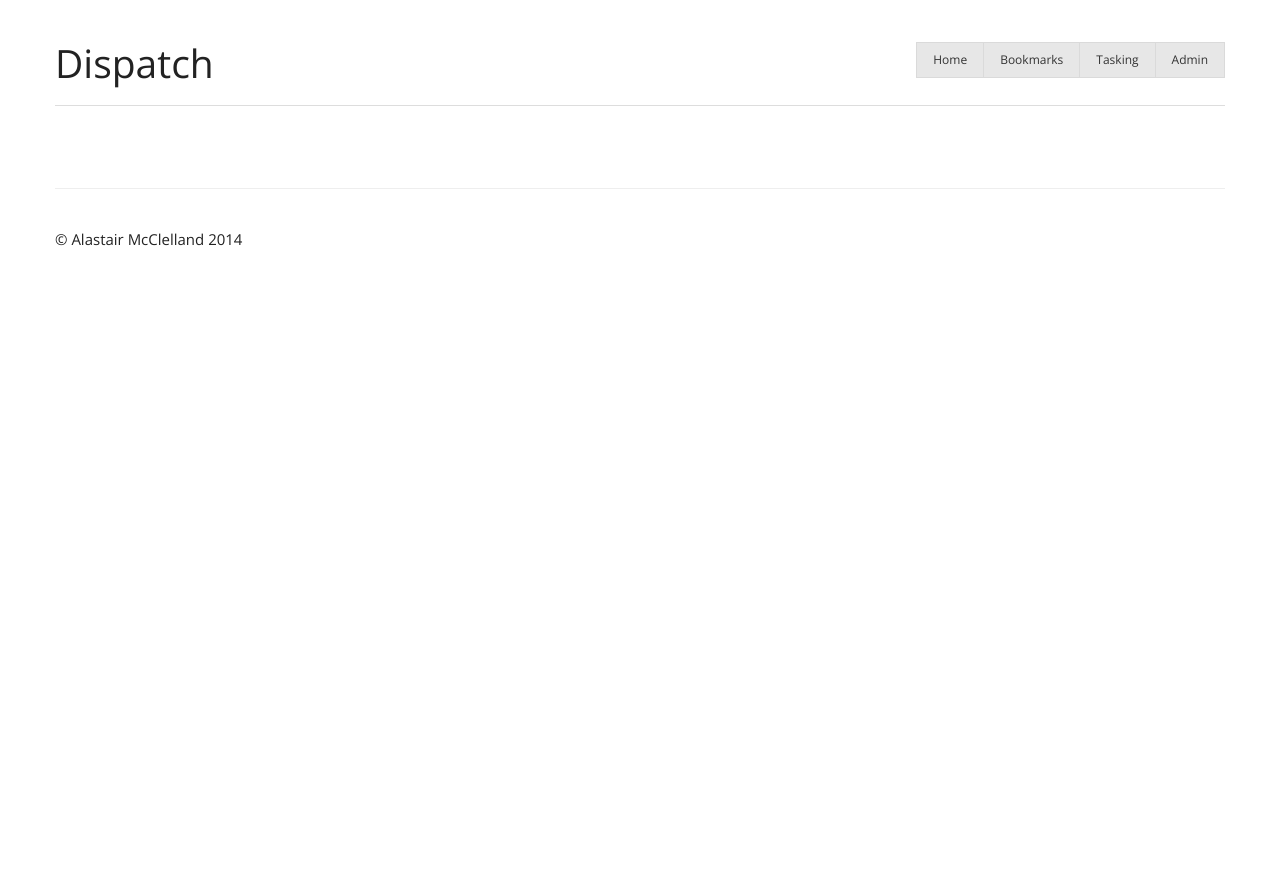
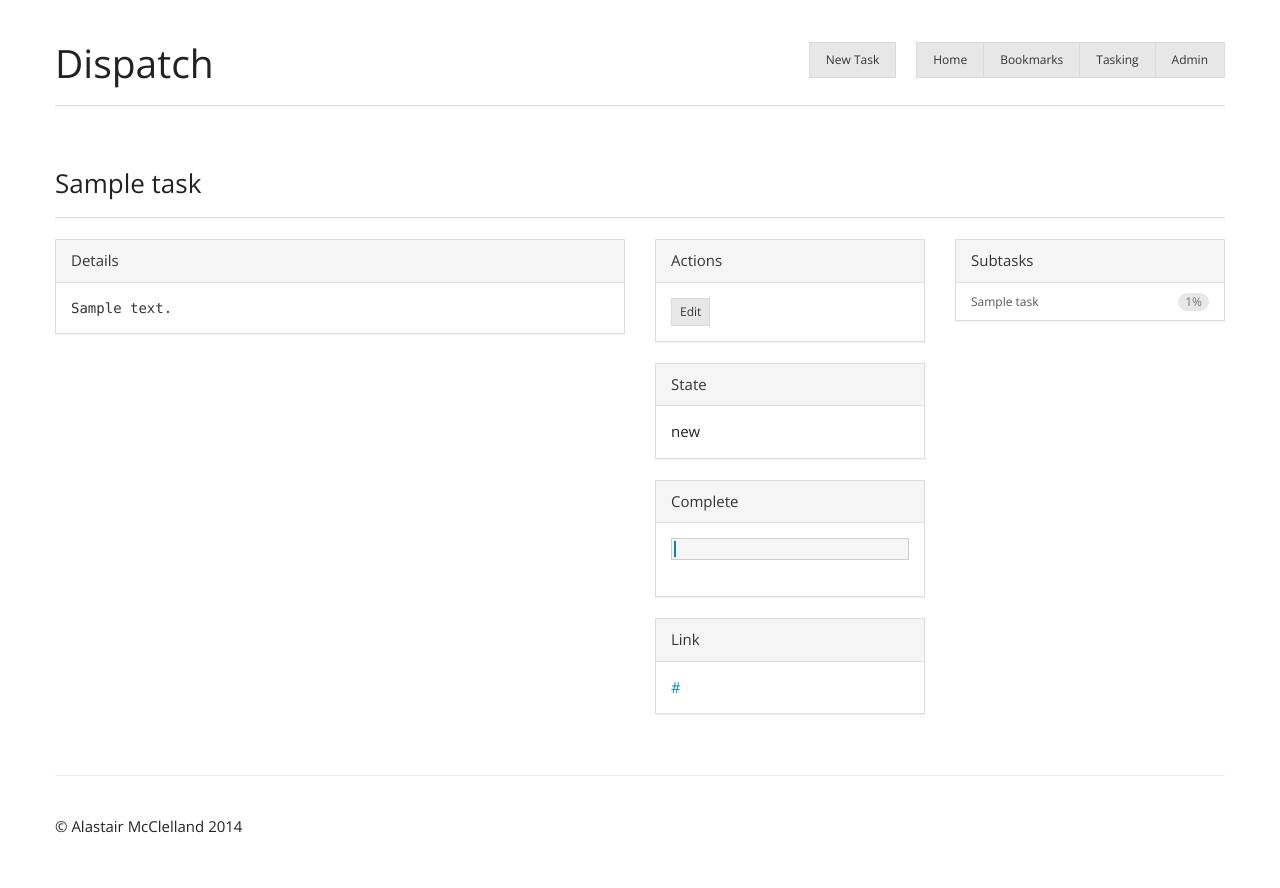
Before and after one commit to almcc/dispatch, a Django app: page /tasking/task/1/ in a window 1280 px wide. Before the commit the page ends 246 px from the top, so only its background shows below. Run offline with Django 3.2, Linux system fonts and the light colour scheme; tables that the repository leaves empty hold one stand-in row (values such as "Sample post"); some libraries are stand-ins or nearby versions.

Commit message:
Custom task view

```diff
--- a/webapp/tasking/models.py
+++ b/webapp/tasking/models.py
@@ -8,11 +8,11 @@ class Task(models.Model):
         ('finished', 'Finished')
     )
     name = models.CharField(default = '', max_length = 100)
-    description = models.TextField()
-    state = models.CharField(default = 'default', max_length = 10, choices=STATE_CHOICES)
-    complete = models.IntegerField()
-    link = models.URLField(default = '', max_length = 400)
-    subtasks = models.ManyToManyField("self", blank=True)
+    description = models.TextField(default = '', blank=True)
+    state = models.CharField(default = 'new', max_length = 10, choices=STATE_CHOICES)
+    complete = models.IntegerField(default = 0, blank=True)
+    link = models.URLField(default = '', max_length = 400, blank=True)
+    subtasks = models.ManyToManyField("self", blank=True, symmetrical=False)
     created_at = models.DateTimeField(auto_now_add = True)
     updated_at = models.DateTimeField(auto_now = True)
 
--- /dev/null
+++ b/webapp/tasking/templates/tasking/view-task.html
@@ -0,0 +1,71 @@
+{% extends "base.html" %}
+{% load extras %}
+
+{% block controls %}
+    <a href="/tasking/task" class="btn btn-sm btn-default">New Task</a>
+{% endblock controls %}
+
+{% block content %}
+    <div class="container-fluid">
+        <div class="row">
+            <div class="col-md-12">
+                <div class="page-header">
+                    <h3>{{ instance.name }}</h3>
+                </div>
+            </div>
+        </div>
+        <div class="row">
+            <div class="col-md-6">
+                <div class="panel panel-default">
+                    <div class="panel-heading">Details</div>
+                    <div class="panel-body">
+                        <pre style="border:0px;background-color:white; padding:0px; margin:0px;">{{ instance.description }}</pre>
+                    </div>
+                </div>
+            </div>
+            <div class="col-md-3">
+                <div class="panel panel-default">
+                    <div class="panel-heading">Actions</div>
+                    <div class="panel-body">
+                        <div class="btn-group">
+                        <a class="btn btn-xs btn-default" href="/tasking/task/edit/{{ instance.pk }}/">Edit</a>
+                    </div>
+                    </div>
+                </div>
+                <div class="panel panel-default">
+                    <div class="panel-heading">State</div>
+                    <div class="panel-body">
+                        {{ instance.state }}
+                    </div>
+                </div>
+                <div class="panel panel-default">
+                    <div class="panel-heading">Complete</div>
+                    <div class="panel-body">
+                        <div class="progress">
+                            <div class="progress-bar" role="progressbar" aria-valuenow="{{ instance.complete }}" aria-valuemin="0" aria-valuemax="100" style="width: {{ instance.complete }}%;"></div>
+                        </div>
+                    </div>
+                </div>
+                <div class="panel panel-default">
+                    <div class="panel-heading">Link</div>
+                    <div class="panel-body">
+                        <a href="{{ instance.link }}">{{ instance.link }}</a>
+                    </div>
+                </div>
+            </div>
+            <div class="col-md-3">
+                <div class="panel panel-default">
+                    <div class="panel-heading">Subtasks</div>
+                    <ul class="list-group">
+                        {% for task in instance.subtasks.all %}
+                            <a class="list-group-item" href="/tasking/task/{{ task.pk }}/">
+                                <span class="badge">{{ task.complete }}%</span>
+                                {{ task.name }}
+                            </a>
+                        {% endfor %}
+                    </ul>
+                </div>
+            </div>
+        </div>
+    </div>
+{% endblock content %}
--- a/webapp/tasking/views.py
+++ b/webapp/tasking/views.py
@@ -23,8 +23,7 @@ def newTask(request):
 
 def viewTask(request, modelId):
     instance = Task.objects.get(pk=modelId)
-    model = model_to_dict(instance)
-    return render(request, 'view-model.html', { 'model': model })
+    return render(request, 'tasking/view-task.html', { 'instance': instance })
 
 
 def editTask(request, modelId):
```
Also changed, not shown: webapp/tasking/templates/tasking/index.html (+6 -4 lines).
